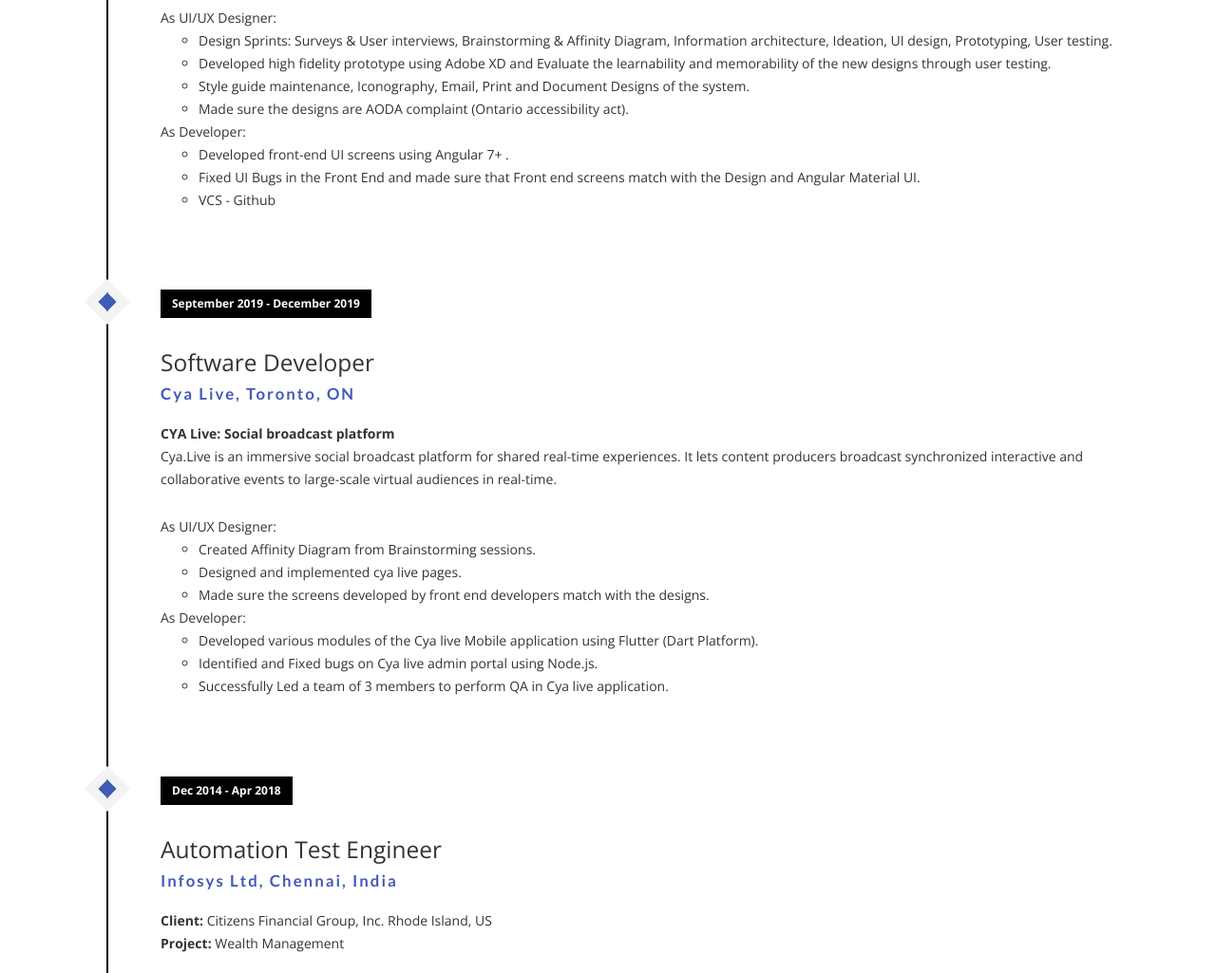
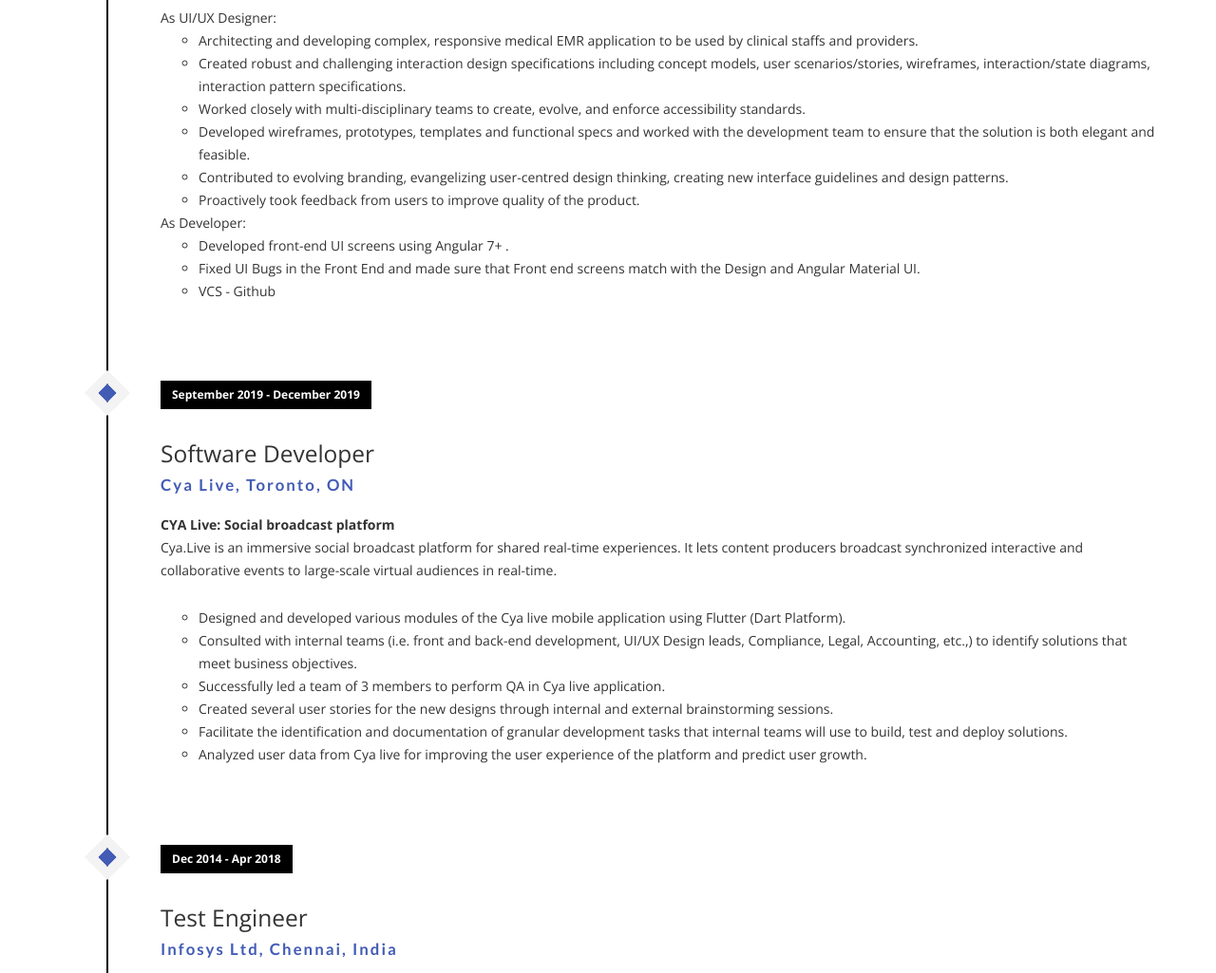
Before and after one commit to TheZerOne/TheZerOne.github.io, a plain HTML site: page index.html in a window 1280 px wide. Shown: the part 3012-4037 px from the top of the page at 95% size. Drawn offline with nearby package versions, Linux system fonts and the light colour scheme; files whose address does not match are found by name; a web font is replaced by a local one.

Commit message:
resume update

```diff
--- a/index.html
+++ b/index.html
@@ -44,7 +44,7 @@
                 <li><a href="#projects">projects</a></li>
                 <li><a href="#experience">experience</a></li>
                 <li><a href="#contact">contact</a></li>
-                <li><a href="doc/Sathish_resume.pdf" target="_blank">Resume<ion-icon name="open-outline"></ion-icon></a></li>
+                <li><a href="doc/Sathish_Ravichandran_resume.pdf" target="_blank">Resume<ion-icon name="open-outline"></ion-icon></a></li>
             </ul>
         </nav>
     </header>
@@ -267,10 +267,12 @@
                                  SAVE Mobile application – Identifies vulnerable population (VP) to enable coordination of community volunteers.</p>
                                 As UI/UX Designer:
                                 <ul>
-                                    <li> Design Sprints: Surveys & User interviews, Brainstorming &  Affinity Diagram, Information architecture, Ideation, UI design, Prototyping, User testing.</li>
-                                    <li> Developed high fidelity prototype using Adobe XD and Evaluate the learnability and memorability of the new designs through user testing.</li>
-                                    <li> Style guide maintenance, Iconography, Email, Print and Document Designs of the system.</li>
-                                    <li> Made sure the designs are AODA complaint (Ontario accessibility act).</li>
+                                    <li> Architecting and developing complex, responsive medical EMR application to be used by clinical staffs and providers.</li>
+                                    <li> Created robust and challenging interaction design specifications including concept models, user scenarios/stories, wireframes, interaction/state diagrams, interaction pattern specifications.</li>
+                                    <li> Worked closely with multi-disciplinary teams to create, evolve, and enforce accessibility standards.</li>
+                                    <li> Developed wireframes, prototypes, templates and functional specs and worked with the development team to ensure that the solution is both elegant and feasible.</li>
+                                    <li> Contributed to evolving branding, evangelizing user-centred design thinking, creating new interface guidelines and design patterns.</li>
+                                    <li> Proactively took feedback from users to improve quality of the product.</li>
                                 </ul>
                                 As Developer:
                                 <ul>
@@ -289,18 +291,13 @@
                             <h4>Cya live, Toronto, ON</h4>
                             <p><strong>CYA Live: Social broadcast platform </strong>
                                 <br>Cya.Live is an immersive social broadcast platform for shared real-time experiences. It lets content producers broadcast synchronized interactive and collaborative events to large-scale virtual audiences in real-time. </p>
-                                As UI/UX Designer:
                                 <ul>
-                                    <li> Created Affinity Diagram from Brainstorming sessions.</li>
-                                    <li> Designed and implemented cya live pages.</li>
-                                    <li> Made sure the screens developed by front end developers match with the designs. </li>
-                                </ul>
-
-                                As Developer:
-                                <ul>
-                                    <li> Developed various modules of the Cya live Mobile application using Flutter (Dart Platform).</li>
-                                    <li> Identified and Fixed bugs on Cya live admin portal using Node.js.</li>
-                                    <li> Successfully Led a team of 3 members to perform QA in Cya live application.</li>
+                                    <li> Designed and developed various modules of the Cya live mobile application using Flutter (Dart Platform).</li>
+                                    <li> Consulted with internal teams (i.e. front and back-end development, UI/UX Design leads, Compliance, Legal, Accounting, etc.,) to identify solutions that meet business objectives. </li>
+                                    <li> Successfully led a team of 3 members to perform QA in Cya live application. </li>
+                                    <li> Created several user stories for the new designs through internal and external brainstorming sessions.</li>
+                                    <li> Facilitate the identification and documentation of granular development tasks that internal teams will use to build, test and deploy solutions.</li>
+                                    <li> Analyzed user data from Cya live for improving the user experience of the platform and predict user growth.</li>
                                 </ul>
                             </p>
                         </div>
@@ -309,7 +306,7 @@
                         <label class="timeline-event-icon"></label>
                         <div class="timeline-event-copy">
                             <p class="timeline-event-thumbnail">Dec 2014 - Apr 2018</p>
-                            <h3>Automation Test Engineer</h3>
+                            <h3>Test Engineer</h3>
                             <h4>Infosys Ltd, Chennai, India</h4>
                             <p><strong>Client:</strong> Citizens Financial Group, Inc. Rhode Island, US<br>
                             <strong>Project:</strong> Wealth Management<br></p>
@@ -318,8 +315,8 @@
                                     <li>Developed Hybrid Automation Framework using UFT for Pega based applications.</li>
                                     <li>Involved in various stages of Software Testing Life Cycle (STLC) – Requirement Analysis, Test Preparation (Scenarios, Test Cases and Scripts) based on business requirements, Test Execution and Defect Logging and Management.</li>
                                     <li>Decreased the run time of the existing Automation scripts by 13% while updating the scripts.</li>
-                                    <li>Worked extensively in predicting the possible defects regions in modules based on previous iterations using QA Dash.</li>
-                                    <li>iRAID Macro - Developed an excel macro tool to identify ambiguities in Requirement documents which helped in identifying defects early in the Project Cycle.</li>
+                                    <li>Worked extensively in testing applications in Wealth Management domain.</li>
+                                    <li>Developed an excel macro tool to identify ambiguities in Requirement documents which helped in identifying defects early in the Project Cycle.</li>
                                 </ul>
                             </p>
 
```
Also changed, not shown: 2 other files.
